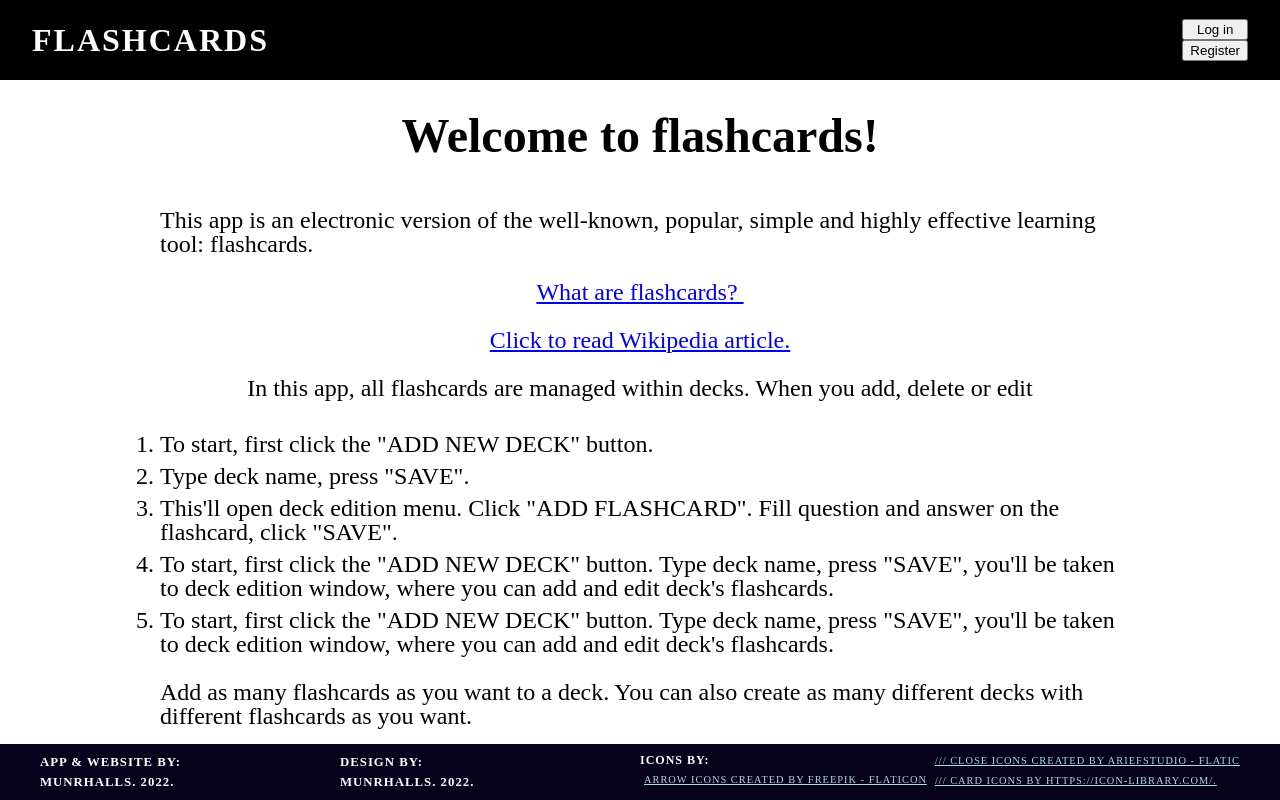
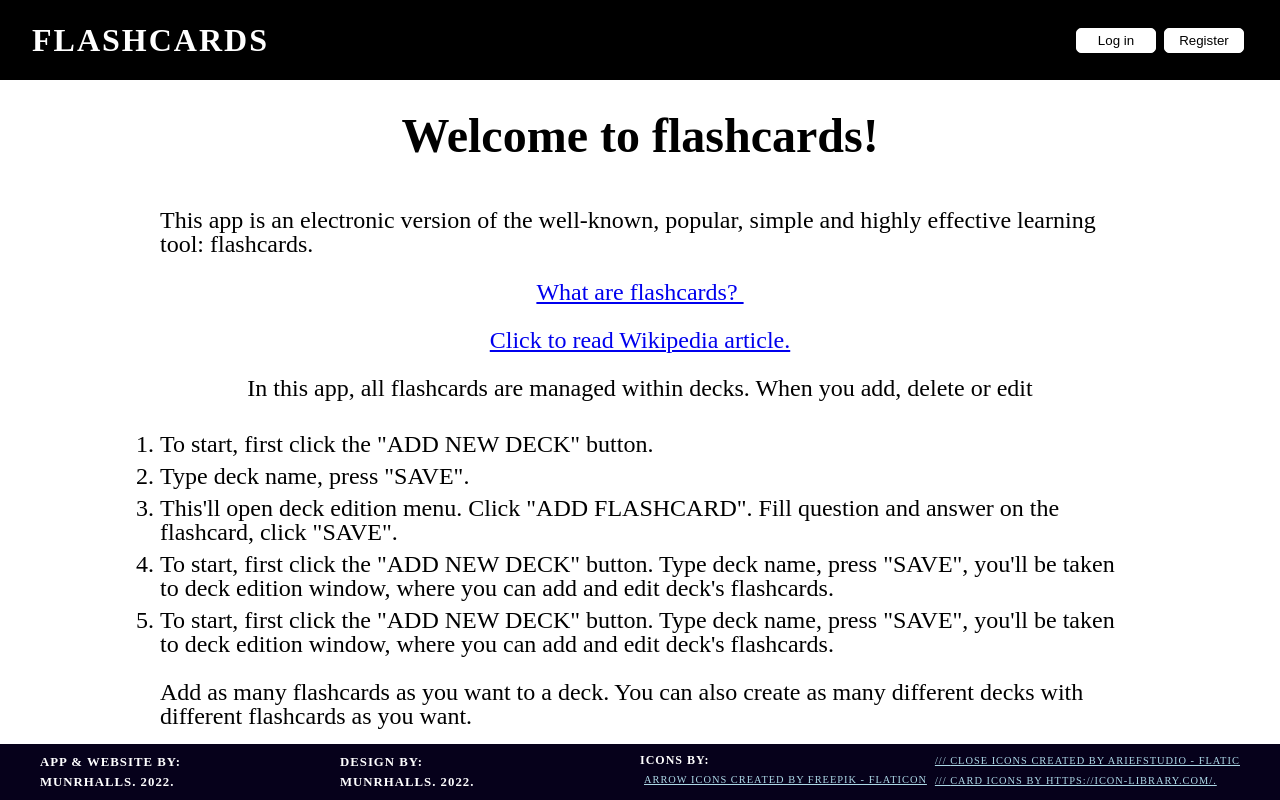
Before and after one commit to munrhalls/Oxus-Flashcards, a React (Create React App) app: page / in a window 1280 px wide. Built offline with nearby package versions, Linux system fonts and the light colour scheme.

Commit message:
user log in register ue ui

```diff
--- a/src/Header/Header.css
+++ b/src/Header/Header.css
@@ -15,15 +15,23 @@
     padding: 0 2rem;
 }
 
+.Header__title {
+
+}
 .Header__account {
     display: flex;
-    flex-direction: column;
+    flex-wrap: wrap;
+    align-items: center;
+    justify-content: center;
 }
 
-.Header__account__logIn {
+.Header__account__btn {
+    border: 1px solid #fff;
+    color: #000;
+    border-radius: 5px;
+    background-color: #fff;
+    width: 5rem;
+    padding: .25rem;
+    margin: .25rem;
 
 }
-
-.Header__account__register {
-
-}
--- a/src/Header/Header.js
+++ b/src/Header/Header.js
@@ -4,8 +4,8 @@ export function Header({}) {
     <header className="Header">
       <h6 className="Header__title">Flashcards</h6>
       <div className="Header__account">
-        <button className="Header__account__logIn">Log in</button>
-        <button className="Header__account__register">Register</button>
+        <button className="Header__account__btn">Log in</button>
+        <button className="Header__account__btn">Register</button>
       </div>
     </header>
   );
```
